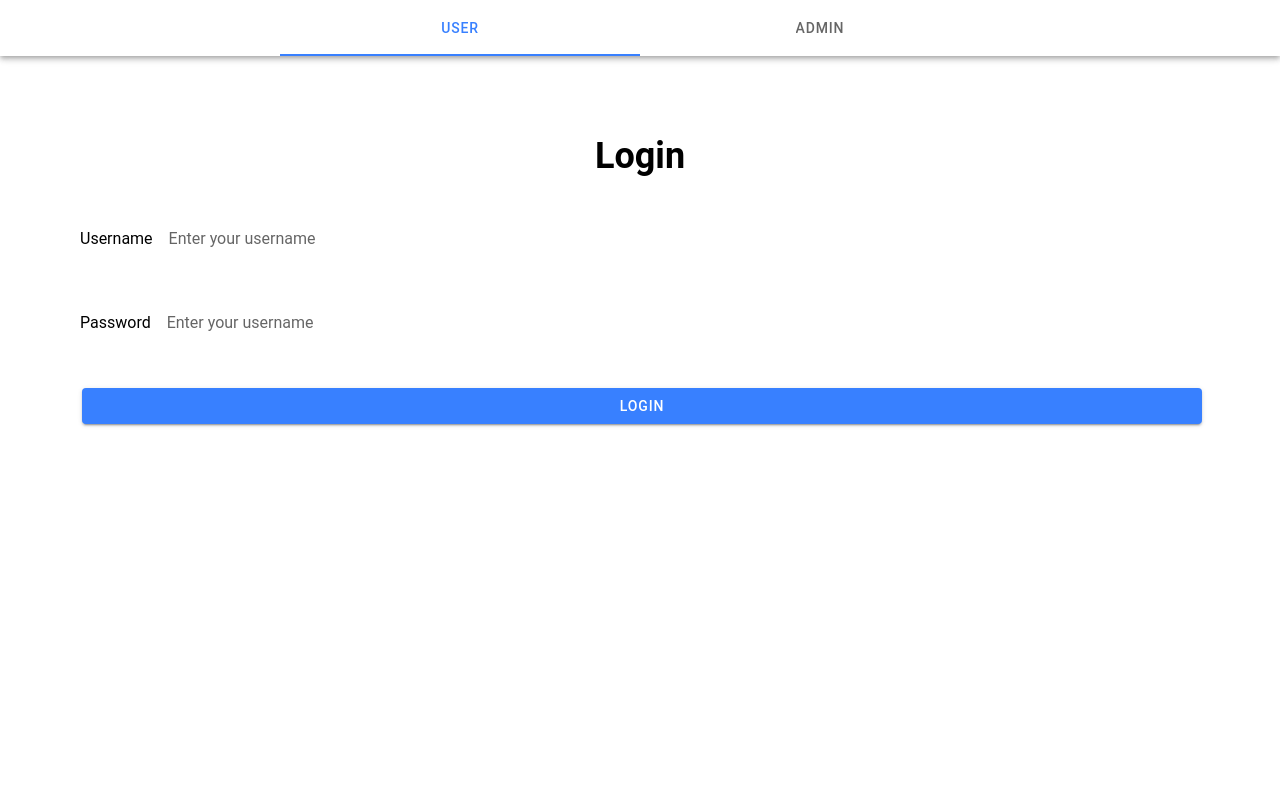
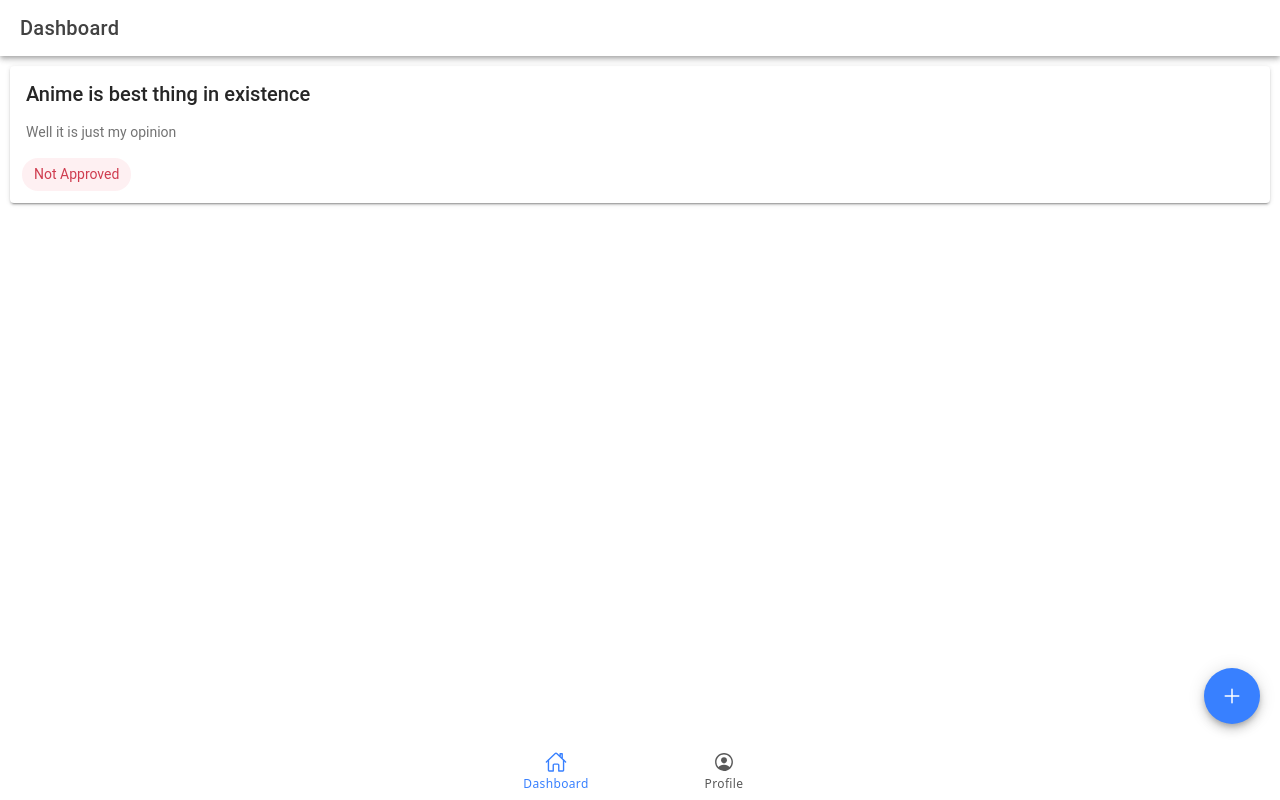
Before and after one commit to dusklight00/twitter-approval-app, a React (Vite) app in the folder view/: page /tab1 in a window 1280 px wide. Before the commit this address led to /login. Built offline with nearby package versions, Linux system fonts and the light colour scheme.

Commit message:
create post component complete

```diff
--- a/view/src/App.tsx
+++ b/view/src/App.tsx
@@ -27,7 +27,7 @@ import { Redirect, Route } from "react-router";
 setupIonicReact();
 
 const App: React.FC = () => {
-  const isLoggedIn = true;
+  const isLoggedIn = false;
   return (
     <IonApp>
       <IonReactRouter>
--- a/view/src/Dashboard.tsx
+++ b/view/src/Dashboard.tsx
@@ -7,23 +7,19 @@ import {
   IonTabButton,
   IonTabs,
 } from "@ionic/react";
-import { ellipse, square, triangle } from "ionicons/icons";
-import Tab1 from "./pages/Tab1";
-import Tab2 from "./pages/Tab2";
-import Tab3 from "./pages/Tab3";
+import { personCircleOutline, homeOutline } from "ionicons/icons";
+import DashboardPage from "./pages/DashboardPage";
+import ProfilePage from "./pages/ProfilePage";
 
 const Dashboard: React.FC = () => {
   return (
     <IonTabs>
       <IonRouterOutlet>
         <Route exact path="/tab1">
-          <Tab1 />
-        </Route>
-        <Route exact path="/tab2">
-          <Tab2 />
+          <DashboardPage />
         </Route>
         <Route path="/tab3">
-          <Tab3 />
+          <ProfilePage />
         </Route>
         <Route exact path="/">
           <Redirect to="/tab1" />
@@ -31,16 +27,12 @@ const Dashboard: React.FC = () => {
       </IonRouterOutlet>
       <IonTabBar slot="bottom">
         <IonTabButton tab="tab1" href="/tab1">
-          <IonIcon aria-hidden="true" icon={triangle} />
-          <IonLabel>Tab 1</IonLabel>
-        </IonTabButton>
-        <IonTabButton tab="tab2" href="/tab2">
-          <IonIcon aria-hidden="true" icon={ellipse} />
-          <IonLabel>Tab 2</IonLabel>
+          <IonIcon aria-hidden="true" icon={homeOutline} />
+          <IonLabel>Dashboard</IonLabel>
         </IonTabButton>
         <IonTabButton tab="tab3" href="/tab3">
-          <IonIcon aria-hidden="true" icon={square} />
-          <IonLabel>Tab 3</IonLabel>
+          <IonIcon aria-hidden="true" icon={personCircleOutline} />
+          <IonLabel>Profile</IonLabel>
         </IonTabButton>
       </IonTabBar>
     </IonTabs>
--- a/view/src/Login.tsx
+++ b/view/src/Login.tsx
@@ -26,13 +26,13 @@ const Login: React.FC = () => {
         </IonToolbar>
       </IonHeader>
       <IonContent className="h-full">
-        <div className="p-20 flex flex-col gap-10">
+        <div className="px-10 py-20 flex flex-col gap-10">
           <h1 className="text-center text-4xl font-bold">Login</h1>
           <IonInput label="Username" placeholder="Enter your username" />
           <IonInput
             label="Password"
             type="password"
-            placeholder="Enter your username"
+            placeholder="Enter your password"
           />
           <IonButton className="w-full">Login</IonButton>
         </div>
--- /dev/null
+++ b/view/src/pages/DashboardPage.tsx
@@ -0,0 +1,124 @@
+import React, { useState, useRef } from "react";
+import {
+  IonContent,
+  IonHeader,
+  IonPage,
+  IonTitle,
+  IonToolbar,
+  IonCard,
+  IonCardContent,
+  IonCardHeader,
+  IonCardSubtitle,
+  IonCardTitle,
+  IonChip,
+  IonFab,
+  IonFabButton,
+  IonIcon,
+  IonButtons,
+  IonButton,
+  IonModal,
+  IonItem,
+  IonInput,
+  IonTextarea,
+} from "@ionic/react";
+import { add } from "ionicons/icons";
+import { OverlayEventDetail } from "@ionic/core/components";
+import ExploreContainer from "../components/ExploreContainer";
+
+const DashboardPage: React.FC = () => {
+  const modal = useRef<HTMLIonModalElement>(null);
+  const input = useRef<HTMLIonInputElement>(null);
+
+  const [message, setMessage] = useState(
+    "This modal example uses triggers to automatically open a modal when the button is clicked."
+  );
+
+  function confirm() {
+    modal.current?.dismiss(input.current?.value, "confirm");
+  }
+
+  function onWillDismiss(ev: CustomEvent<OverlayEventDetail>) {
+    if (ev.detail.role === "confirm") {
+      setMessage(`Hello, ${ev.detail.data}!`);
+    }
+  }
+
+  return (
+    <IonPage>
+      <IonHeader>
+        <IonToolbar>
+          <IonTitle>Dashboard</IonTitle>
+        </IonToolbar>
+      </IonHeader>
+      <IonContent fullscreen>
+        <IonHeader collapse="condense">
+          <IonToolbar>
+            <IonTitle size="large">Tab 1</IonTitle>
+          </IonToolbar>
+        </IonHeader>
+        <IonCard>
+          <IonCardHeader>
+            <IonCardTitle>Anime is best thing in existence</IonCardTitle>
+            {/* <IonCardSubtitle>Card Subtitle</IonCardSubtitle> */}
+          </IonCardHeader>
+
+          <IonCardContent>
+            <p>Well it is just my opinion</p>
+          </IonCardContent>
+          <div className="px-3 pb-3">
+            <IonChip color="danger" className="m-0">
+              Not Approved
+            </IonChip>
+          </div>
+        </IonCard>
+        <div className="fixed bottom-5 right-5">
+          <IonFabButton id="open-modal">
+            <IonIcon icon={add}></IonIcon>
+          </IonFabButton>
+          <IonModal
+            ref={modal}
+            trigger="open-modal"
+            onWillDismiss={(ev) => onWillDismiss(ev)}
+          >
+            <IonHeader>
+              <IonToolbar>
+                <IonButtons slot="start">
+                  <IonButton onClick={() => modal.current?.dismiss()}>
+                    Cancel
+                  </IonButton>
+                </IonButtons>
+                <IonTitle>Create Post</IonTitle>
+                <IonButtons slot="end">
+                  <IonButton strong={true} onClick={() => confirm()}>
+                    Confirm
+                  </IonButton>
+                </IonButtons>
+              </IonToolbar>
+            </IonHeader>
+            <IonContent className="ion-padding">
+              <IonItem>
+                <IonInput
+                  label="Post Title"
+                  labelPlacement="stacked"
+                  ref={input}
+                  type="text"
+                  placeholder="Enter your title"
+                />
+              </IonItem>
+              <IonItem>
+                <IonTextarea
+                  label="Post Body"
+                  labelPlacement="stacked"
+                  className="h-48"
+                  placeholder="Type something here"
+                ></IonTextarea>
+              </IonItem>
+            </IonContent>
+          </IonModal>
+        </div>
+      </IonContent>
+    </IonPage>
+  );
+};
+
+export default DashboardPage;
--- a/view/src/pages/Tab2.tsx
+++ b/view/src/pages/ProfilePage.tsx
@@ -7,24 +7,24 @@ import {
 } from "@ionic/react";
 import ExploreContainer from "../components/ExploreContainer";
 
-const Tab2: React.FC = () => {
+const ProfilePage: React.FC = () => {
   return (
     <IonPage>
       <IonHeader>
         <IonToolbar>
-          <IonTitle>Tab 2</IonTitle>
+          <IonTitle>Profile</IonTitle>
         </IonToolbar>
       </IonHeader>
       <IonContent fullscreen>
         <IonHeader collapse="condense">
           <IonToolbar>
-            <IonTitle size="large">Tab 2</IonTitle>
+            <IonTitle size="large">Tab 3</IonTitle>
           </IonToolbar>
         </IonHeader>
-        <ExploreContainer name="Tab 2 page" />
+        <ExploreContainer name="Tab 3 page" />
       </IonContent>
     </IonPage>
   );
 };
 
-export default Tab2;
+export default ProfilePage;
--- a/view/src/pages/Tab1.tsx
+++ /dev/null
@@ -1,30 +0,0 @@
-import {
-  IonContent,
-  IonHeader,
-  IonPage,
-  IonTitle,
-  IonToolbar,
-} from "@ionic/react";
-import ExploreContainer from "../components/ExploreContainer";
-
-const Tab1: React.FC = () => {
-  return (
-    <IonPage>
-      <IonHeader>
-        <IonToolbar>
-          <IonTitle>Tab 1</IonTitle>
-        </IonToolbar>
-      </IonHeader>
-      <IonContent fullscreen>
-        <IonHeader collapse="condense">
-          <IonToolbar>
-            <IonTitle size="large">Tab 1</IonTitle>
-          </IonToolbar>
-        </IonHeader>
-        <ExploreContainer name="Tab 1 page" />
-      </IonContent>
-    </IonPage>
-  );
-};
-
-export default Tab1;
--- a/view/src/pages/Tab3.tsx
+++ /dev/null
@@ -1,30 +0,0 @@
-import {
-  IonContent,
-  IonHeader,
-  IonPage,
-  IonTitle,
-  IonToolbar,
-} from "@ionic/react";
-import ExploreContainer from "../components/ExploreContainer";
-
-const Tab3: React.FC = () => {
-  return (
-    <IonPage>
-      <IonHeader>
-        <IonToolbar>
-          <IonTitle>Tab 3</IonTitle>
-        </IonToolbar>
-      </IonHeader>
-      <IonContent fullscreen>
-        <IonHeader collapse="condense">
-          <IonToolbar>
-            <IonTitle size="large">Tab 3</IonTitle>
-          </IonToolbar>
-        </IonHeader>
-        <ExploreContainer name="Tab 3 page" />
-      </IonContent>
-    </IonPage>
-  );
-};
-
-export default Tab3;
```
